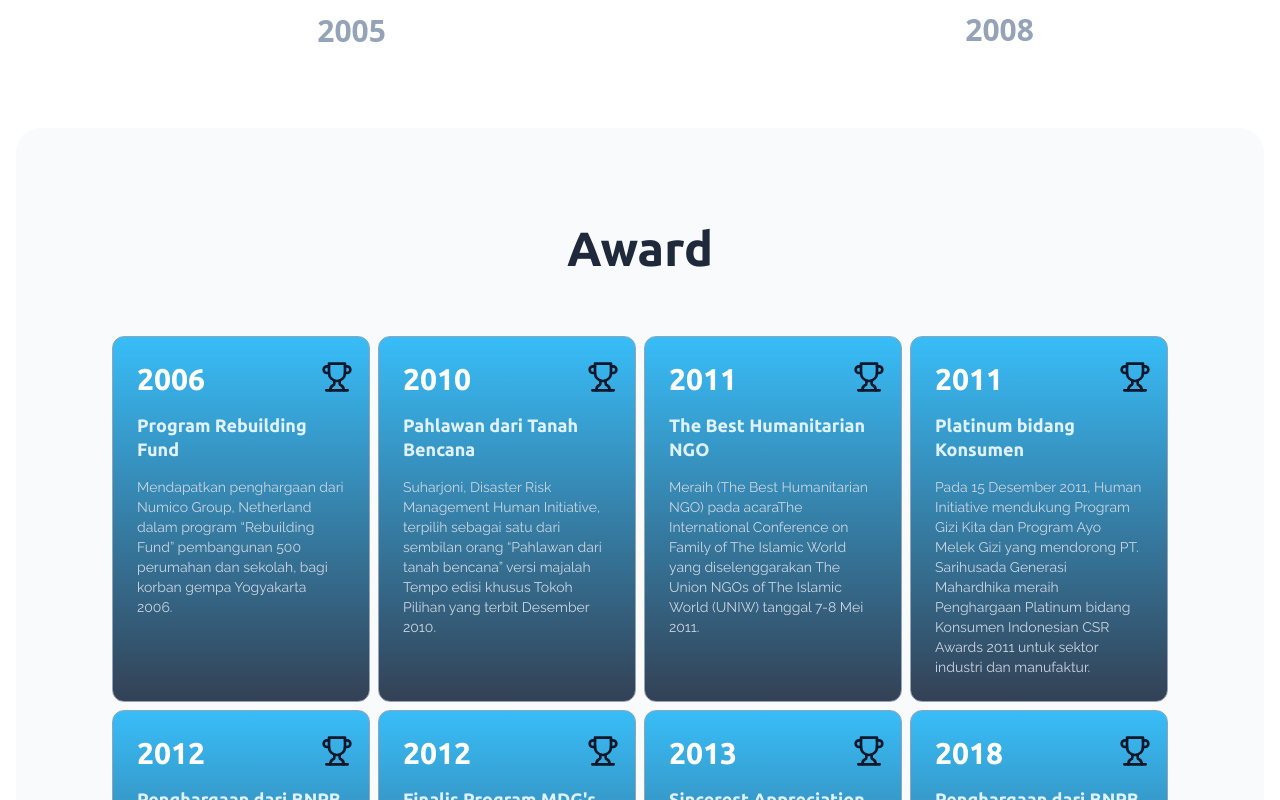
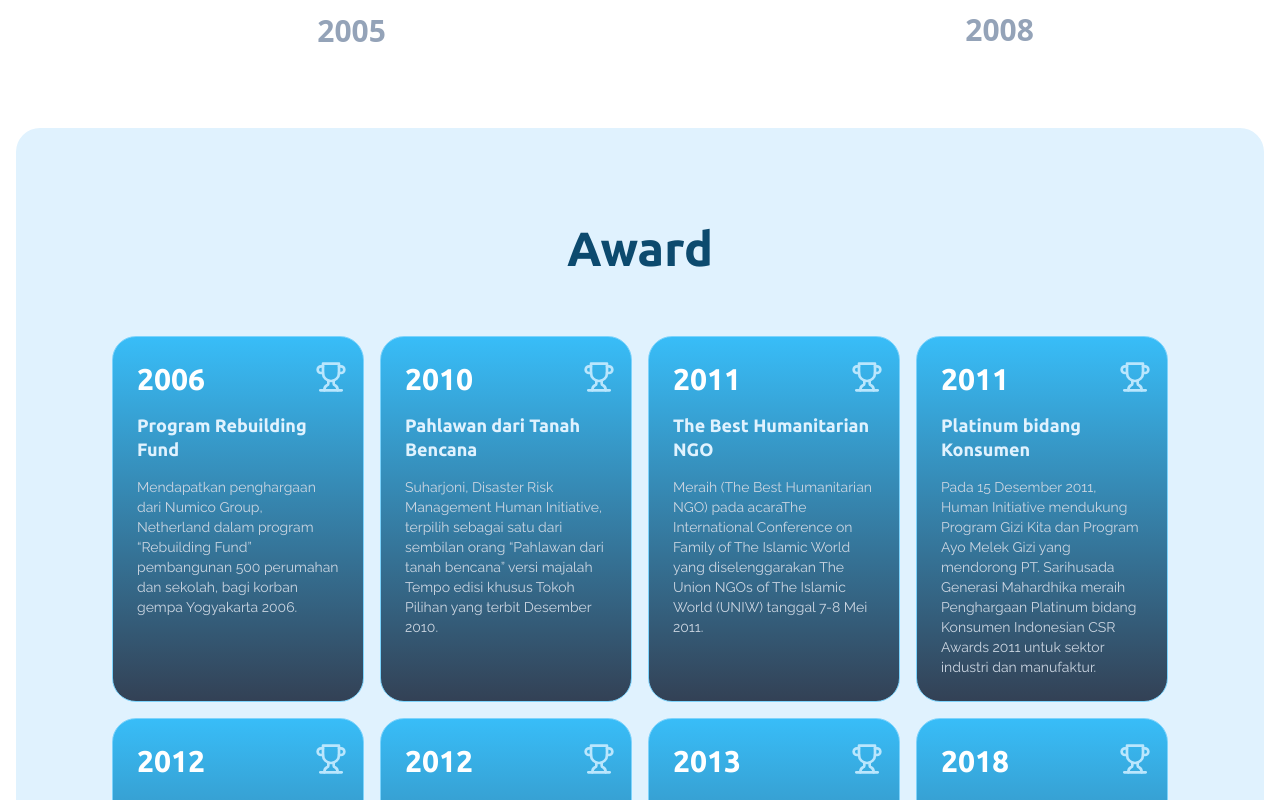
Before and after one commit to fauzanHI2023/ossfrontend-updatedbahasa-now, a Next.js app: page /en/whoweare in a window 1280 px wide. Shown: the part 5600-6400 px from the top of the page. Built offline with nearby package versions, Linux system fonts and the light colour scheme; no server answers.

Commit message:
whoweareupdated

```diff
--- a/src/app/[locale]/whoweare/page.tsx
+++ b/src/app/[locale]/whoweare/page.tsx
@@ -826,22 +826,22 @@ const WhoWeAre = () => {
           </Slider>
         </div>
       </section>
-      <section className="relative flex flex-col sm:gap-y-16 gap-y-10 sm:py-24 py-10 sm:px-24 px-6 dark:bg-slate-900 bg-slate-50 mx-4 rounded-3xl">
+      <section className="relative flex flex-col sm:gap-y-16 gap-y-10 sm:py-24 py-10 sm:px-24 px-6 dark:bg-slate-900 bg-sky-100 mx-4 rounded-3xl">
         <div className="flex flex-row justify-center items-center gap-x-6 w-full">
           <h5 className="text-slate-700 text-center dark:text-white font-semibold text-5xl">
-            <span className="text-slate-800 dark:text-sky-600">
+            <span className="text-sky-900 dark:text-sky-600">
               {t('whoWeArePage.sectionNine.title')}
             </span>
           </h5>
         </div>
-        <div className="grid grid-cols-4 gap-2">
+        <div className="grid grid-cols-4 gap-4">
           {awards.map((award, index) => (
             <div
               key={index}
-              className="custom-spotlight-card flex flex-col relative gap-y-4 p-6 rounded-xl border border-solid border-slate-400 dark:border-slate-800 bg-gradient-to-t from-slate-700 to-sky-400 dark:bg-gray-950"
+              className="custom-spotlight-card flex flex-col relative gap-y-4 p-6 rounded-3xl border border-solid border-sky-300 dark:border-slate-800 bg-gradient-to-t from-slate-700 to-sky-400 dark:bg-gray-950"
             >
               <span className="absolute right-4">
-                <Trophy className="text-slate-900 dark:text-amber-300 text-4xl w-8 h-8 font-light" />
+                <Trophy className="text-sky-200 dark:text-amber-300 text-4xl w-8 h-8 font-light" />
               </span>
               <h5 className="text-white text-3xl font-bold">{award.tahun}</h5>
               <h4 className="text-sky-100 text-lg font-semibold leading-6">
```
